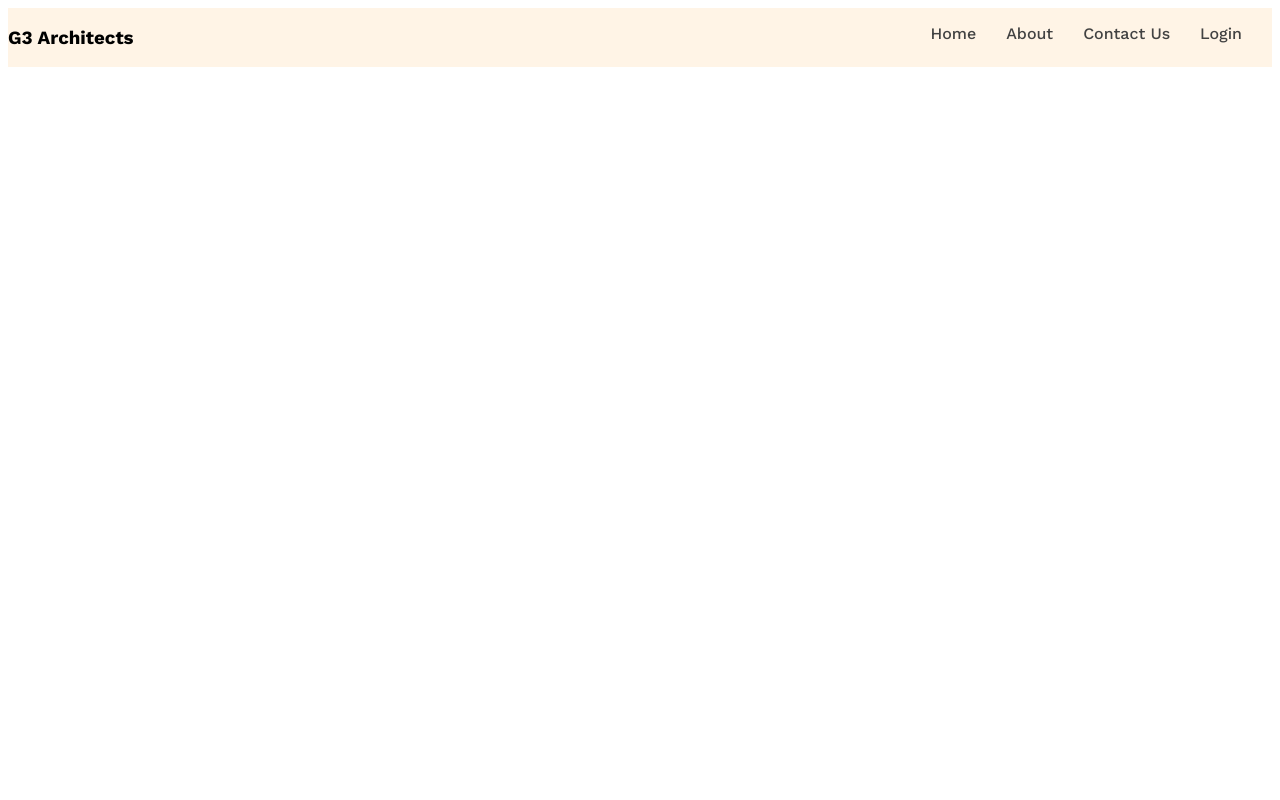
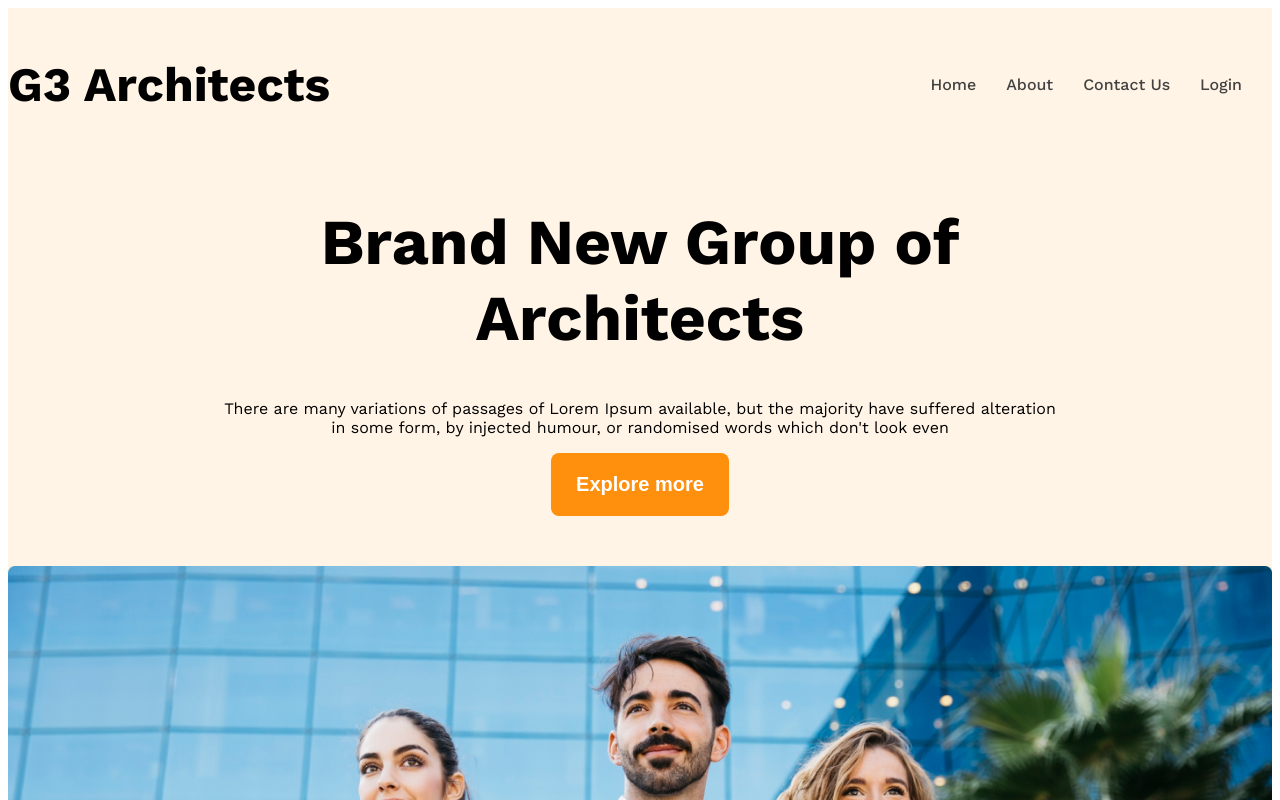
Before and after one commit to bushrawd/g3-architects-website, a plain HTML site: page index.html in a window 1280 px wide. Shown: the top 800 px of the page. Drawn offline with nearby package versions, Linux system fonts and the light colour scheme.

Commit message:
added resposive query for navbar & banner

```diff
--- a/index.html
+++ b/index.html
@@ -19,14 +19,21 @@
 
        </nav>
        <div class="banner">
-
+        <div class="banner-content">
+        <h1 class="banner-title">Brand New Group of Architects </h1>
+        <p class="banner-description">There are many variations of passages of Lorem Ipsum available, but the majority have suffered alteration in some form, by injected humour, or randomised words which don't look even</p>
+        <button class="btn-primary">Explore more</button>
+       </div>
+       <div>
+        <img class="banner-img" src="images/banner.png" alt="">
       </div>
+      </header>
         <main>
 
         </main>
         <footer>
 
         </footer>
-    </header>
+
 </body>
 </html>
--- a/styles/architects.css
+++ b/styles/architects.css
@@ -25,12 +25,26 @@
 .bg-light{
   background-color: rgba(255, 144, 14, 0.1);
 }
+.btn-primary{
+  background-color: #FF900E;
+  color: white;
+  padding: 20px 25px;
+  font-size: 1.25rem;
+  font-weight: 600;
+  border-radius: 8px;
+  border: none;
+}
 
 /* header styles */
 
 /* navbar related styles */
+.brand{
+  font-weight: 700;
+  font-size: 3rem;
+}
 .navbar{
   justify-content: space-between;
+  align-items: center;
 }
 
 .nav-item{
@@ -47,3 +61,26 @@
   max-width: 1440px;
   margin: 0 auto;
  }
+ /* banner related styles */
+ .banner-content{
+  max-width: 850px;
+  margin: 0 auto;
+  text-align: center;
+  margin-bottom: 50px;
+ }
+
+ .banner-title{
+  font-weight: 700;
+  font-size: 4rem;
+ }
+
+ .banner img{
+  width: 100%;
+ }
+
+ /* responsive  media query */
+ @media screen and (max-width: 576px) {
+  .navbar, .nav-links{
+    flex-direction: column;
+  }
+ }
```
